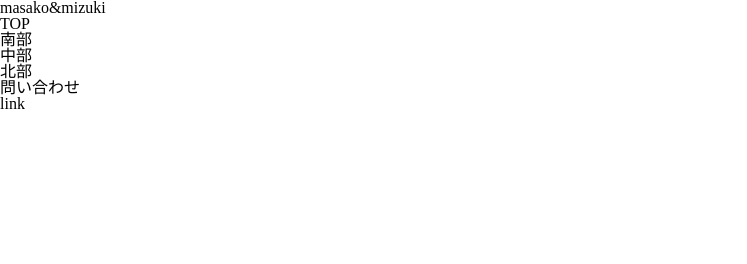
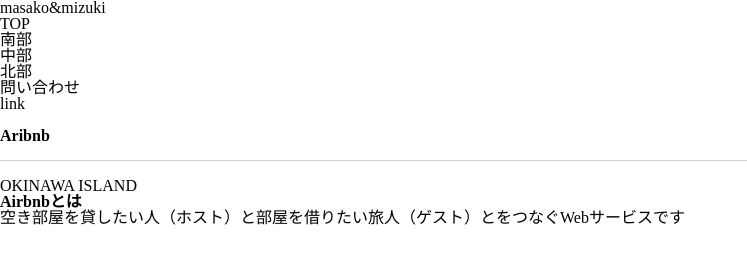
Before and after one commit to masakoji0125/Airbnb, a website: page index.html in a window 1280 px wide. Shown: the whole page, without its empty margins (0-747 px from the left). Drawn offline with Linux system fonts and the light colour scheme; some icons are missing.

Commit message:
main作成

```diff
--- a/index.html
+++ b/index.html
@@ -29,5 +29,18 @@
 
     </header>
 
+    <main>
+        <div class="main_box">
+            <h1>Aribnb</h1>
+            <hr size=" 2 " width="80%">
+            <p>OKINAWA ISLAND</p>
+        </div>
+    </main>
+
+    <div>
+        <h4>Airbnbとは</h4>
+        <p>空き部屋を貸したい人（ホスト）と部屋を借りたい旅人（ゲスト）とをつなぐWebサービスです</p>
+    </div>
+
 </body>
 </html>
--- /dev/null
+++ b/scss/style.scss
@@ -0,0 +1 @@
+$gray : #707070;
```
Also changed, not shown: css/style.css (added), scss/gulpfile.js (added).
